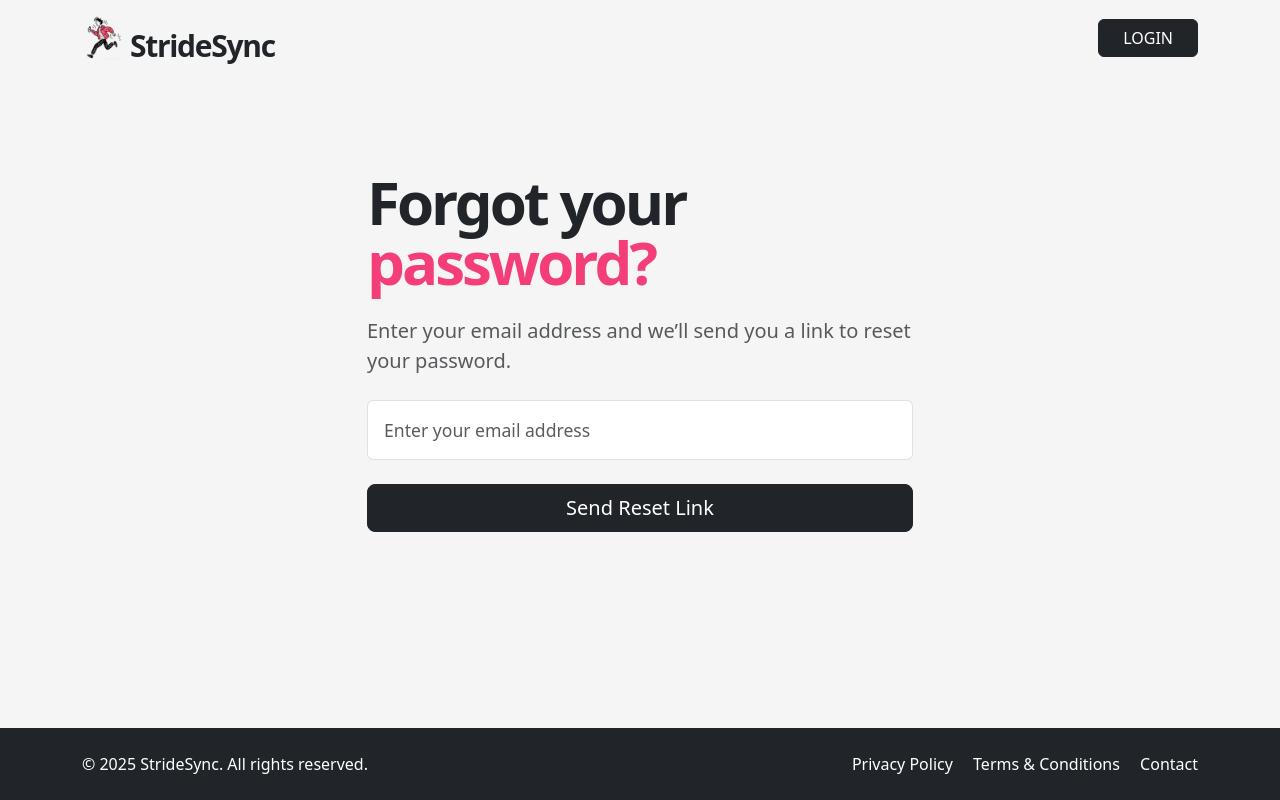
After one commit to to-ie/StrideSync, a Flask app: page /reset-password in a window 1280 px wide. The commit adds this page. Run offline with Flask 3, Linux system fonts and the light colour scheme.

```diff
--- a/app/__init__.py
+++ b/app/__init__.py
@@ -19,6 +19,9 @@ app.config.from_object(Config)
 db.init_app(app)
 migrate.init_app(app, db)
 login.init_app(app)
+login.login_view = "login"  # name of your login route function
+login.login_message = "Please log in to access this page."
+login.login_message_category = "warning"
 mail.init_app(app)
 
 # Import routes and models AFTER initializing extensions
--- a/app/forms.py
+++ b/app/forms.py
@@ -7,6 +7,8 @@ from wtforms import (
 from wtforms.validators import (
     DataRequired, Email, EqualTo, Length, NumberRange, Optional
 )
+
+
 
 
 class LoginForm(FlaskForm):
@@ -95,3 +97,16 @@ class AccountForm(FlaskForm):
     ])
 
     submit = SubmitField("Update Account")
+
+class RequestResetForm(FlaskForm):
+    email = StringField('Email', validators=[DataRequired(), Email()])
+    submit = SubmitField('Send Reset Link')
+
+class ResetPasswordForm(FlaskForm):
+    password = PasswordField('New Password', validators=[
+        DataRequired(),
+        Length(min=8),
+        EqualTo('confirm', message='Passwords must match')
+    ])
+    confirm = PasswordField('Confirm Password')
+    submit = SubmitField('Reset Password')
--- a/app/routes.py
+++ b/app/routes.py
@@ -16,7 +16,7 @@ from calendar import month_abbr
 from app import app, db
 from app.forms import (
     LoginForm, RegisterForm, LogActivityForm,
-    EditRunForm, DeleteRunForm, CreateGroupForm
+    EditRunForm, DeleteRunForm, CreateGroupForm, RequestResetForm, ResetPasswordForm
 )
 from app.models import (
     User, UserRole, Run, Group,
@@ -26,7 +26,8 @@ from app.models import (
 from app.utils.token import generate_group_invite_token, verify_group_invite_token
 
 from app.email import (
-    send_verification_email, send_group_invite_email
+    send_verification_email, send_group_invite_email, send_password_reset_email,
+    send_verification_email
 )
 from app.utils.token import generate_group_invite_token
 
@@ -156,6 +157,48 @@ def register():
 
     return render_template('register.html', form=form)
 
+@app.route('/reset-password', methods=['GET', 'POST'])
+def request_password_reset():
+    if current_user.is_authenticated:
+        return redirect(url_for('dashboard'))
+
+    form = RequestResetForm()
+    if form.validate_on_submit():
+        user = db.session.scalar(sa.select(User).where(User.email == form.email.data.strip().lower()))
+        if user:
+            user.reset_token = secrets.token_urlsafe(32)
+            user.reset_token_expiry = datetime.utcnow() + timedelta(hours=1)
+            db.session.commit()
+            send_password_reset_email(user)  # You must define this
+            flash("If the email is registered, you'll receive a reset email.", "info")
+        else:
+            flash("If the email is registered, you'll receive a reset email.", "info")
+
+        return redirect(url_for('login'))
+
+    return render_template('auth/request_reset.html', form=form)
+
+@app.route('/reset-password/<token>', methods=['GET', 'POST'])
+def reset_password(token):
+    if current_user.is_authenticated:
+        return redirect(url_for('dashboard'))
+
+    user = db.session.scalar(sa.select(User).where(User.reset_token == token))
+
+    if not user or user.reset_token_expiry < datetime.utcnow():
+        flash("Invalid or expired reset link.", "danger")
+        return redirect(url_for('login'))
+
+    form = ResetPasswordForm()
+    if form.validate_on_submit():
+        user.set_password(form.password.data)
+        user.reset_token = None
+        user.reset_token_expiry = None
+        db.session.commit()
+        flash("Password reset successfully. You can now log in.", "success")
+        return redirect(url_for('login'))
+
+    return render_template('auth/reset_password.html', form=form)
 
 @app.route('/verify/<token>')
 def verify_email(token):
@@ -173,7 +216,6 @@ def verify_email(token):
         flash("Your account has been verified!", "success")
 
     return redirect(url_for('login'))
-
 
 @app.template_filter('datetimeformat')
 def datetimeformat(value, format='%d-%m-%y'):
@@ -336,6 +378,10 @@ def edit_run(run_id):
 def delete_run(run_id):
     run = db.session.get(Run, run_id)
     if run and run.user_id == current_user.id:
+        if run:
+            run.groups.clear()
+            db.session.delete(run)
+
         db.session.delete(run)
         db.session.commit()
         flash('Activity deleted.', 'info')
@@ -378,8 +424,6 @@ def create_group():
     session['open_group_modal'] = True
     return redirect(url_for('dashboard'))
 
-
-
 @app.route('/groups/<int:group_id>')
 @login_required
 def view_group(group_id):
@@ -396,16 +440,21 @@ def view_group(group_id):
 
     # ✅ Top 5 by total distance (group-linked runs only)
     top_distance = db.session.execute(
-        sa.select(User.username, sa.func.sum(Run.distance).label('total_distance'))
-        .select_from(User)
-        .join(Run, Run.user_id == User.id)
+        sa.select(
+            User.username,
+            sa.func.sum(Run.distance).label('total_distance')
+        )
+        .select_from(Run)
+        .join(User, Run.user_id == User.id)
         .join(run_groups, run_groups.c.run_id == Run.id)
-        .where(run_groups.c.group_id == group_id)
+        .where(run_groups.c.group_id == group.id)
         .group_by(User.username)
         .order_by(sa.desc('total_distance'))
         .limit(5)
     ).all()
 
+    for row in top_distance:
+        print(row)
 
     # ✅ Top 5 by number of runs (group-linked runs only)
     top_runs = db.session.execute(
@@ -473,6 +522,7 @@ def view_group(group_id):
 
     print("Top distance data:", top_distance)
 
+
     return render_template(
         "group.html",
         group=group,
@@ -525,7 +575,6 @@ def invite_to_group(group_id):
 
         send_group_invite_email(email, group)
     except Exception as e:
-        print("🚨 Email error:", e)
         return jsonify({"success": False, "message": "Failed to send email."}), 500
 
     return jsonify({"success": True, "message": f"Invitation sent to {email}."})
@@ -536,6 +585,13 @@ def delete_group(group_id):
     group = db.session.get(Group, group_id)
     if not group or current_user not in group.admins:
         abort(403)
+
+    # Unlink all runs from the group, but do NOT delete the runs
+    for run in group.runs:
+        run.groups = [g for g in run.groups if g.id != group.id]
+
+    # Delete any pending invites
+    db.session.execute(sa.delete(GroupInvite).where(GroupInvite.group_id == group.id))
 
     db.session.delete(group)
     db.session.commit()
@@ -694,7 +750,13 @@ def remove_member_from_group(group_id, user_id):
         flash("You can't remove yourself. Leave the group instead.", "warning")
         return redirect(url_for('view_group', group_id=group_id))
 
+    # ✅ Remove member from group
     group.members.remove(member)
+
+    # ✅ Also remove this member's runs from the group
+    for run in member.runs:
+        run.groups = [g for g in run.groups if g.id != group.id]
+
     db.session.commit()
     flash(f"{member.username} has been removed from the group.", "info")
     return redirect(url_for('view_group', group_id=group_id))
@@ -774,10 +836,6 @@ def my_account():
 
     return render_template("my_account.html", form=form, user=user)
 
-
-
-
-
 @app.route('/admin')
 @login_required
 def admin_panel():
@@ -833,6 +891,19 @@ def admin_delete_user(user_id):
 
     user = db.session.get(User, user_id)
     if user:
+        # Remove from all groups
+        for group in list(user.groups):
+            group.members.remove(user)
+
+        # Delete groups this user created (if you're tracking that)
+        for group in db.session.scalars(sa.select(Group).where(Group.admins.any(id=user.id))):
+            db.session.delete(group)
+
+        # Delete runs and group associations
+        for run in list(user.runs):
+            run.groups.clear()
+            db.session.delete(run)
+
         db.session.delete(user)
         db.session.commit()
         flash(f"{user.username} has been deleted.", "danger")
@@ -868,6 +939,12 @@ def admin_delete_group(group_id):
 
     group = db.session.get(Group, group_id)
     if group:
+        # Unlink all runs from the group, but do NOT delete the runs
+        for run in group.runs:
+            run.groups = [g for g in run.groups if g.id != group.id]
+
+        # Delete any pending invites
+        db.session.execute(sa.delete(GroupInvite).where(GroupInvite.group_id == group.id))
         db.session.delete(group)
         db.session.commit()
         flash(f"Group '{group.name}' deleted.", "danger")
@@ -907,6 +984,11 @@ def admin_remove_user_from_group(group_id, user_id):
 
     if user in group.members:
         group.members.remove(user)
+
+        # 🚨 Remove all runs by this user from the group
+        for run in user.runs:
+            run.groups = [g for g in run.groups if g.id != group_id]
+
         db.session.commit()
         flash(f"{user.username} has been removed from {group.name}.", "info")
 
@@ -969,3 +1051,16 @@ def admin_add_user_to_group(group_id):
         flash(f"Added {user.username} to {group.name}.", "success")
 
     return redirect(url_for('admin_panel'))
+
+@app.errorhandler(404)
+def not_found_error(error):
+    return render_template("404.html"), 404
+
+@app.errorhandler(403)
+def forbidden_error(error):
+    return render_template("403.html"), 403
+
+@app.errorhandler(500)
+def internal_error(error):
+    db.session.rollback()
+    return render_template("500.html"), 500
--- /dev/null
+++ b/app/templates/auth/request_reset.html
@@ -0,0 +1,43 @@
+{% extends "base.html" %}
+{% block content %}
+
+<!-- Spacer -->
+<div class="my-5"></div>
+
+<!-- Password Reset Request Section -->
+<section class="hero-section py-5">
+  <div class="container">
+    <div class="row justify-content-center align-items-center">
+
+      <!-- Reset Form -->
+      <div class="col-lg-6 d-flex flex-column animate-on-scroll up40">
+        <h1 class="display-4 fw-bold mb-4 hero-title">
+          Forgot your <span>password?</span>
+        </h1>
+        <p class="lead mb-4 text-muted">
+          Enter your email address and we’ll send you a link to reset your password.
+        </p>
+
+        <form action="" method="post" novalidate class="w-100" style="max-width: 600px;">
+          {{ form.hidden_tag() }}
+
+          <div class="mb-4">
+            {{ form.email(class="form-control wide", placeholder="Enter your email address") }}
+            {% for error in form.email.errors %}
+              <div class="invalid-feedback d-block">
+                {{ error }}
+              </div>
+            {% endfor %}
+          </div>
+
+          <div class="d-grid">
+            {{ form.submit(class="btn btn-dark btn-lg px-4") }}
+          </div>
+        </form>
+      </div>
+
+    </div>
+  </div>
+</section>
+
+{% endblock %}
--- a/app/templates/group.html
+++ b/app/templates/group.html
@@ -1,5 +1,6 @@
 {% extends "base.html" %}
 {% block content %}
+
 <div class="container py-5">
   <h1 class="display-4 fw-bold hero-title"><span>{{ group.name }}</span> group</span></h1>
   <p class="lead text-muted mb-5">{{ group.description }}</p>
@@ -17,9 +18,10 @@
                 {% for name, dist in top_distance %}
                   <li class="list-group-item d-flex justify-content-between">
                     <span>{{ name }}</span>
-                    <span>{{ "%.1f"|format(dist / 1000) }} km</span>
+                    <span>{{ dist }} km</span>
                   </li>
                 {% endfor %}
+
               </ul>
             {% else %}
               <p class="text-muted">No activity logged yet.</p>
@@ -262,4 +264,6 @@ document.getElementById('inviteForm').addEventListener('submit', async function(
     </form>
   </div>
 </div>
+
+
 {% endblock %}
--- a/app/templates/login.html
+++ b/app/templates/login.html
@@ -45,6 +45,9 @@
           <div class="d-grid">
             {{ form.submit(class="btn btn-dark btn-lg px-4") }}
           </div>
+          <div class="text-end mt-2">
+            <a href="{{ url_for('request_password_reset') }}">Forgot your password?</a>
+          </div>
         </form>
       </div>
 
```
Also changed, not shown: app/email.py (+31 -0 lines), app/models.py (+12 -6 lines), app/templates/403.html (added, +9 -0 lines), app/templates/404.html (added, +11 -0 lines), app/templates/500.html (added, +9 -0 lines), app/templates/auth/reset_password.html (added, +50 -0 lines), migrations/versions/6393776f9cb1_add_reset_token_and_expiry_to_user.py (added, +34 -0 lines), app.db.
